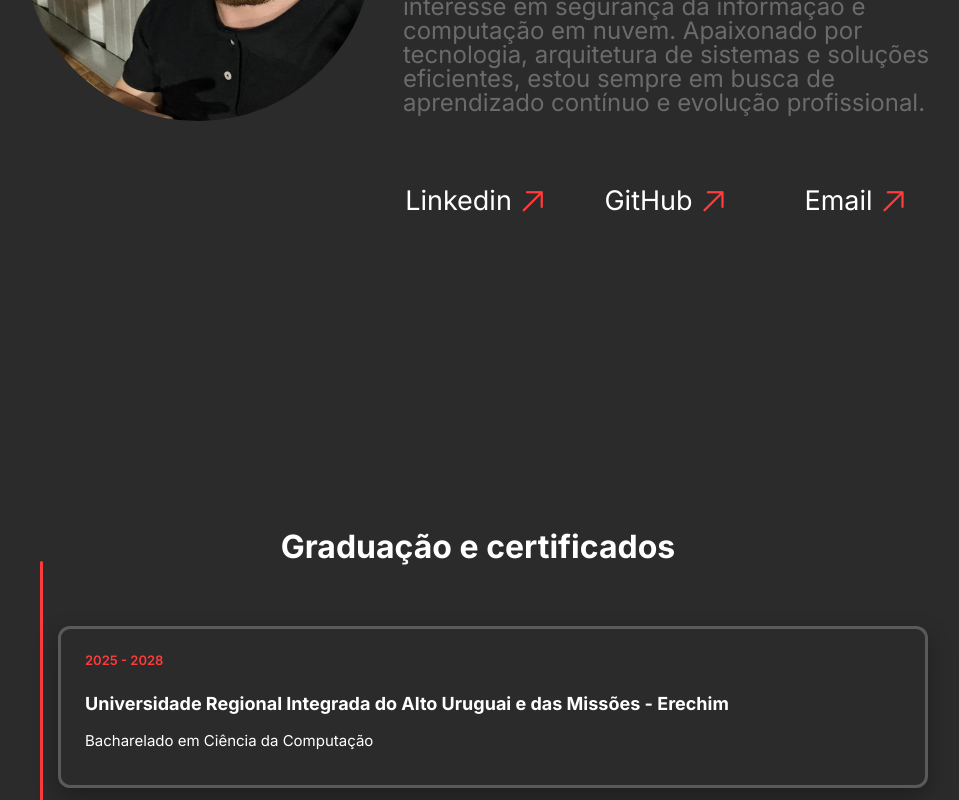
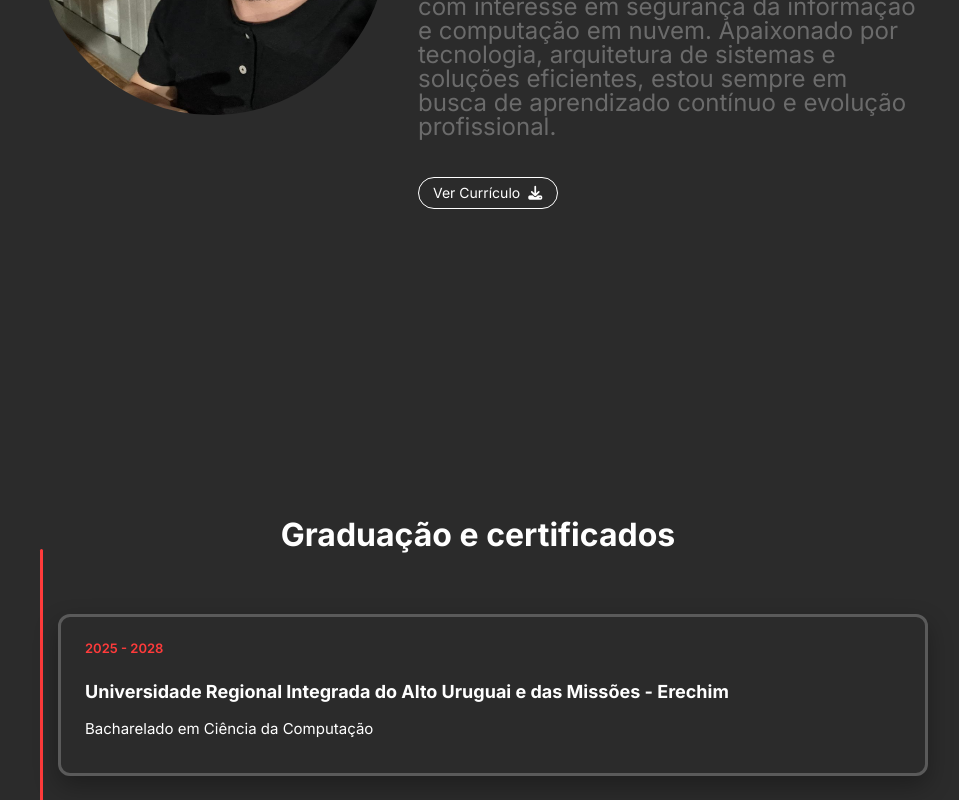
Before and after one commit to leorigo1/Portfolio, an Angular app: page / in a window 1280 px wide. Shown: the part 1380-2180 px from the top of the page, without its empty margins (162-1121 px from the left). Built offline with nearby package versions, Linux system fonts and the light colour scheme.

Commit message:
curriculum view button add

```diff
--- a/src/app/landing/landing.html
+++ b/src/app/landing/landing.html
@@ -33,8 +33,8 @@
             <i class="ph ph-arrow-up-right"></i>
         </div>
 
-        <div class="interative-item">
-            <span>Email</span>
+        <div class="interative-item" (click)="redirect('https://w.app/whrwyz')">
+            <span>Whatsapp</span>
             <i class="ph ph-arrow-up-right"></i>
         </div>
         </div>
@@ -142,21 +142,11 @@
                                                                                       Apaixonado por tecnologia, arquitetura de sistemas e soluções eficientes,
                                                                                       estou sempre em busca de aprendizado contínuo e evolução profissional.</p>
 
-    <div class="interative">
-        <div class="interative-item" (click)="redirect('https://www.linkedin.com/in/leonardo-rigo-2a7021361/')">
-            <span>Linkedin</span>
-            <i class="ph ph-arrow-up-right"></i>
-        </div>
-        <div class="interative-item" (click)="redirect('https://github.com/leorigo1')">
-            <span>GitHub</span>
-            <i class="ph ph-arrow-up-right"></i>
-        </div>
+    <div class="download-item">
+      <span>Ver Currículo</span>
+      <i class="fa-solid fa-download"></i>
+    </div>
 
-        <div class="interative-item">
-            <span>Email</span>
-            <i class="ph ph-arrow-up-right"></i>
-        </div>
-    </div>
 </div>
 </section>
 
@@ -200,7 +190,7 @@
 </section>
 
 <section class="projects" id="projects">
-  <h1 style="color: #FFFFFF;">Projetos Desenvolvidos</h1>
+  <h1 style="color: #FFFFFF; padding: 150px 0px 50px;">Projetos Desenvolvidos</h1>
 
 <div class="cards-list">
 
--- a/src/app/landing/landing.scss
+++ b/src/app/landing/landing.scss
@@ -188,19 +188,30 @@ header {
         line-height: 1;
     }
 
-    .interative{
-        display: flex;
-        flex-direction: row;
-        gap: 40px;
-        align-items: center;
-        padding-top: 30px;
+.download-item {
+  margin-top: 14px;
+  display: inline-flex;
+  align-items: center;
+  gap: 8px;
+  width: 110px;
+  padding: 8px 14px;
+  border-radius: 20px;
+  border: 1px solid #FFFFFF;
+  color: #FFFFFF;
+  cursor: pointer;
+  transition: all 0.25s ease;
+  font-size: 14px;
+}
 
-        a {
-            color: #FFFFFF;
-            text-decoration: none;
-            font-size: 24px;
-        }
-    }
+.download-item i {
+  font-size: 14px;
+}
+
+.download-item:hover {
+  border-color: #ff3b3b;
+  color: #ff3b3b;
+  transform: translateY(-2px);
+}
 }
 
 .timeline {
@@ -296,7 +307,7 @@ header {
   font-size: 27px;
   color: #FFFFFF;
   cursor: pointer;
-  width: 150px;
+  width: 160px;
   height: 20px;
   margin-top: 12px;
   justify-content: center;
@@ -312,10 +323,11 @@ header {
 footer{
   display: flex;
   flex-direction: column;
-  padding-top: 200px;
+  padding-top: 50px;
   align-items: center;
   color: #FF3B3B;
   gap: 0px;
+  border-top: solid 3px #5a5a5a;
 
   p{
     color: #FFFFFF;
@@ -370,6 +382,7 @@ footer{
   display: flex;
   flex-direction: column;
   align-items: center;
+  padding-bottom: 200px;
 
   .cards-list{
     display: flex;
```
